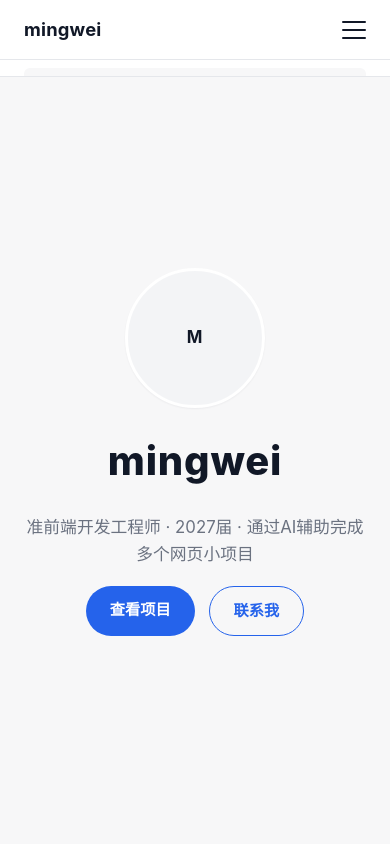
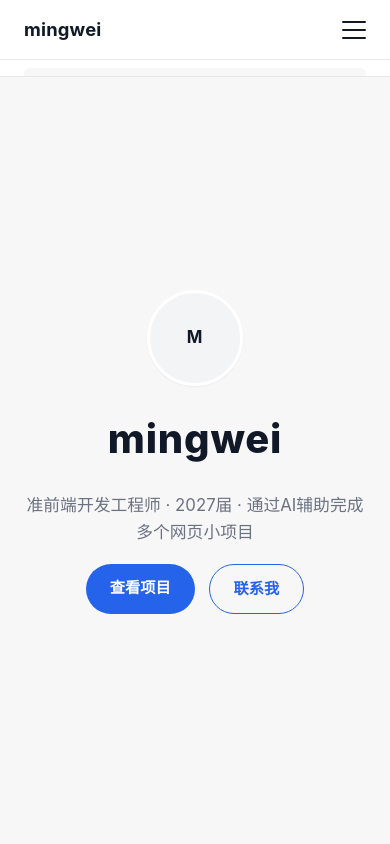
Before and after one commit to MA2699/my-homepage, a plain HTML site: page vibe-training/task3-homepage/index.html in a window 390 px wide. Shown: the top 844 px of the page. Drawn offline with Linux system fonts and the light colour scheme.

Commit message:
迭代4: 响应式

```diff
--- a/vibe-training/task3-homepage/style.css
+++ b/vibe-training/task3-homepage/style.css
@@ -35,6 +35,7 @@ body {
   color: var(--c-text);
   background: var(--c-bg);
   line-height: 1.75;             /* 正文行距放松 */
+  overflow-wrap: break-word;     /* 防止长串/URL 溢出屏幕 */
 }
 
 a {
@@ -441,7 +442,7 @@ a:hover {
     margin-bottom: 24px;
   }
 
-  /* 首屏移动端：纵向堆叠并居中 */
+  /* 首屏移动端：纵向堆叠、头像缩小、文字满宽防溢出 */
   .hero {
     text-align: center;
   }
@@ -449,12 +450,23 @@ a:hover {
   .hero-inner {
     display: flex;
     flex-direction: column;
-    align-items: center;
+    align-items: stretch;        /* 文字元素占满宽度，自动换行 */
     gap: 18px;
+  }
+
+  .hero-name,
+  .hero-tagline {
+    max-width: 100%;             /* 双保险，防长串溢出 */
   }
 
   .hero-actions {
     justify-content: center;
+  }
+
+  .avatar {
+    align-self: center;          /* 头像居中 */
+    width: 96px;                 /* 缩小，不遮挡文字 */
+    height: 96px;
   }
 }
 
@@ -465,7 +477,7 @@ a:hover {
   }
 }
 
-@media (max-width: 560px) {
+@media (max-width: 640px) {
   .project-grid {
     grid-template-columns: 1fr;
   }
```
